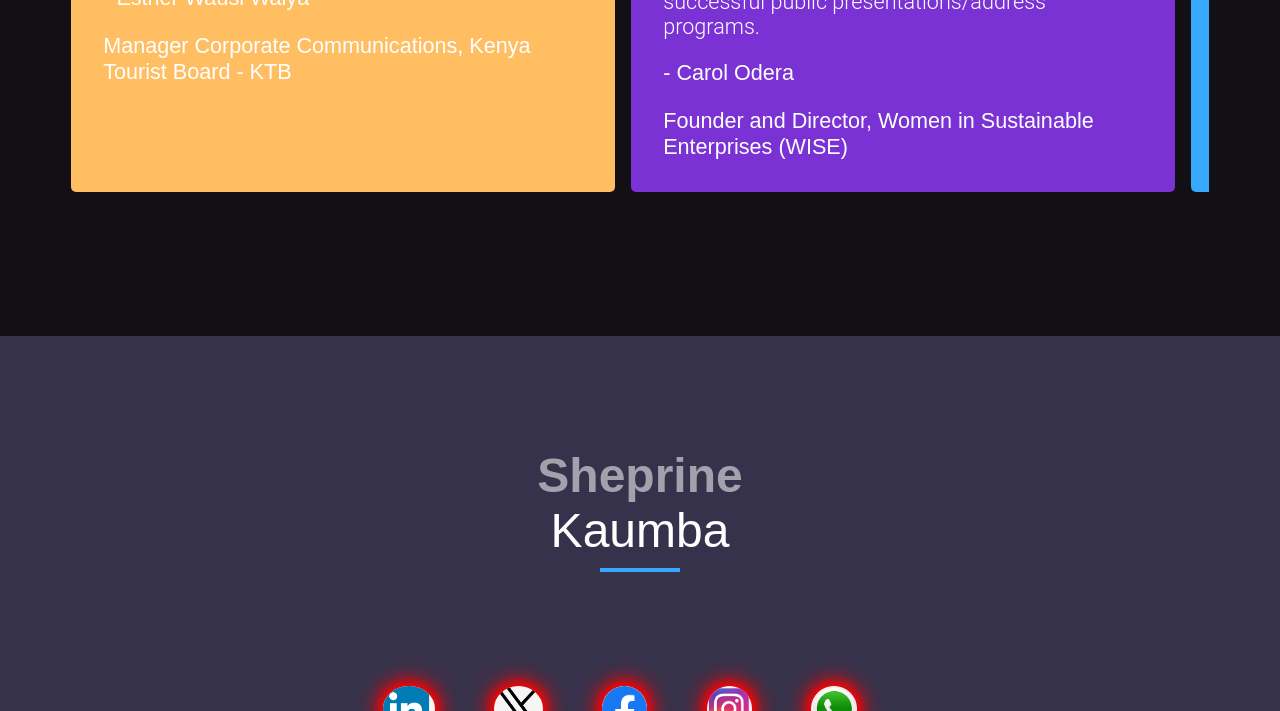
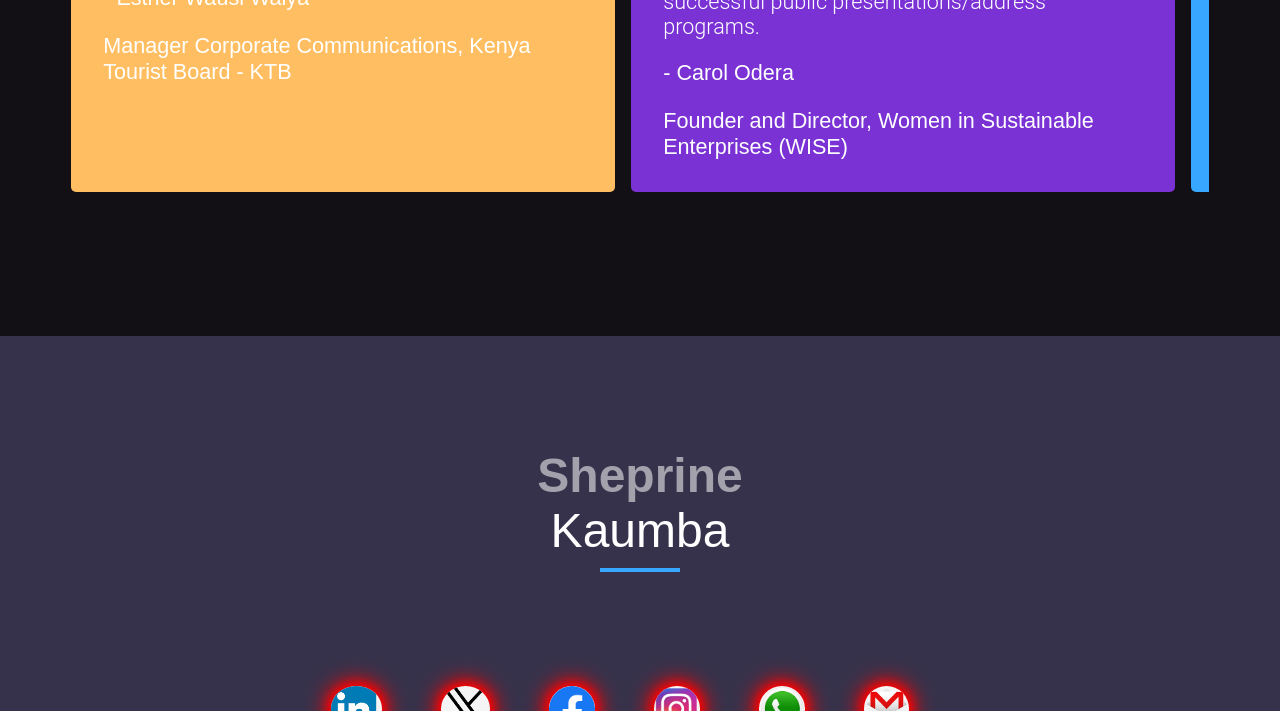
Before and after one commit to Sevich-Kah/Sheprine1, a plain HTML site: page index.html in a window 1280 px wide. Shown: the part 3195-3906 px from the top of the page. Drawn offline with Linux system fonts and the light colour scheme.

Commit message:
Update index.html

```diff
--- a/index.html
+++ b/index.html
@@ -262,6 +262,7 @@
             <li><a href="https://www.facebook.com/sheprine.akinyi"><img src="face3.png"></a></li>
             <li><a href="#"><img src="insta3.png"></a></li>
             <li><a href="#"><img src="whats3.png"></a></li>
+            <li><a href="#"><img src="gmail3.png"></a></li>
           </ul>
         </div>
       </footer>
```
